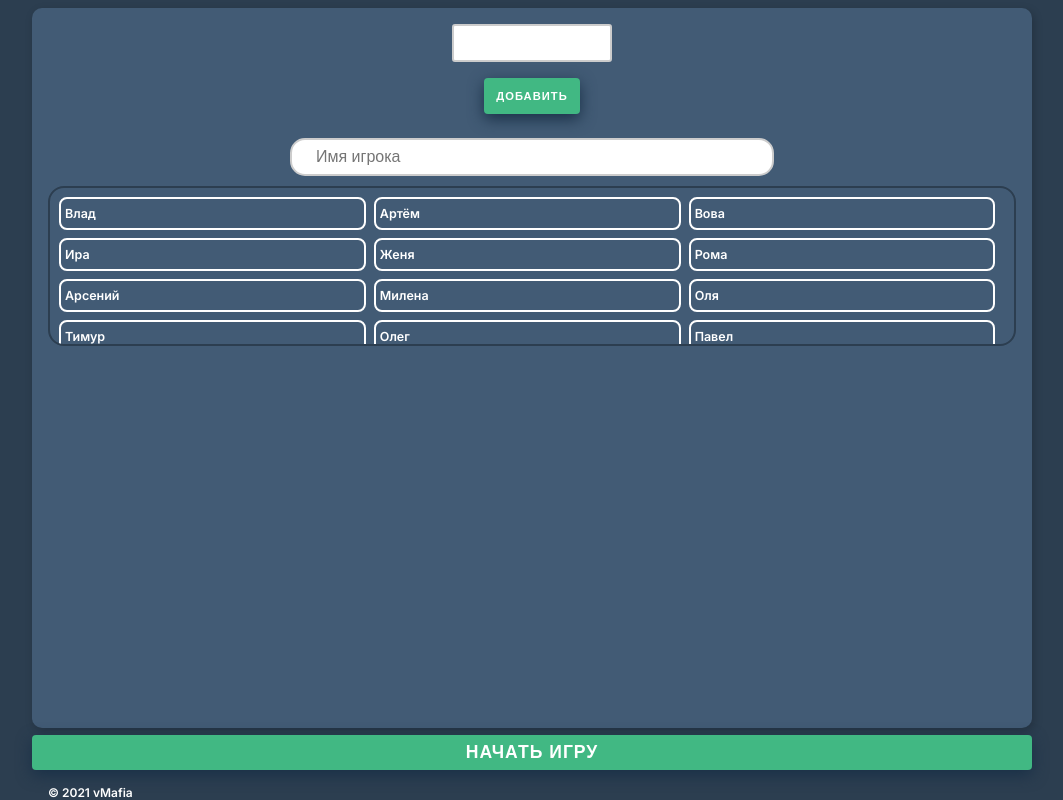
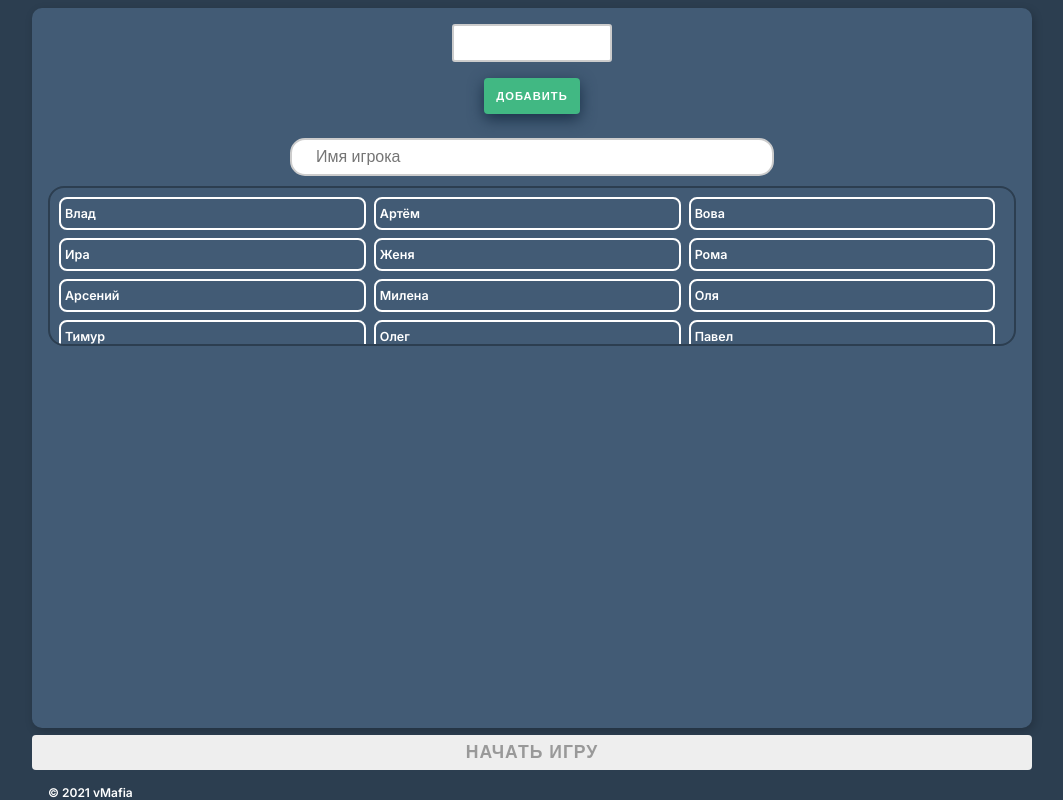
Before and after one commit to mellen-gh/test, a Vue app: page / in a window 1280 px wide. Shown: the whole page, without its empty margins (108-1171 px from the left). Built offline with nearby package versions, Linux system fonts and the light colour scheme.

Commit message:
SEARCH LIST + DRAG - rebug - 45

```diff
--- a/src/App.vue
+++ b/src/App.vue
@@ -17,7 +17,7 @@
     <footerM></footerM>
   </div>
   <div class="bottom">
-    <button class="button-start-game"><span>Начать игру</span></button>
+    <button class="button-start-game" :disabled="list.length < 8"><span>Начать игру</span></button>
   </div>
 </template>
 
--- a/src/DragList.vue
+++ b/src/DragList.vue
@@ -1,7 +1,7 @@
 <template>
   <div class="row hello">
-    <div>
-      <button class="btn primary btn-random" @click="$emit('randomSort', item)">
+    <div class="spisok">
+      <button class="btn primary btn-random" @click="$emit('randomSort', items)">
         <div></div>
       </button>
 
@@ -124,11 +124,16 @@ export default {
 
 
 }
+.list-group {
+
+}
+
 .player-list {
   display: inline-block;
   text-align: right;
-  width: 65%;
+  margin-left: 1.6em;
   z-index: 0;
+
 
   h3 {
     margin-bottom: 5px;
@@ -212,8 +217,12 @@ strong {
 }
 
 .list-group-item {
+  box-shadow: -1px 7px 7px #2c3e50,
+  1px 7px 7px #2c3e50;
+  border-top-left-radius: 20px;
+  border-bottom-left-radius: 20px;
+  cursor: move;
 
-  cursor: move;
 }
 
 .list-group-item i {
--- a/src/theme.css
+++ b/src/theme.css
@@ -119,6 +119,14 @@ body {
     max-width: 1000px;
     width: 100% !important;
 
+}
+.button-start-game:disabled {
+    cursor: not-allowed;
+    opacity: 1!important;
+    background: #eee!important;
+    border-color: #ddd!important;
+    color: #999!important;
+    box-shadow: 0px 0px 0px 0px #fff !important;
 }
 
 .button-start-game:hover {
```
